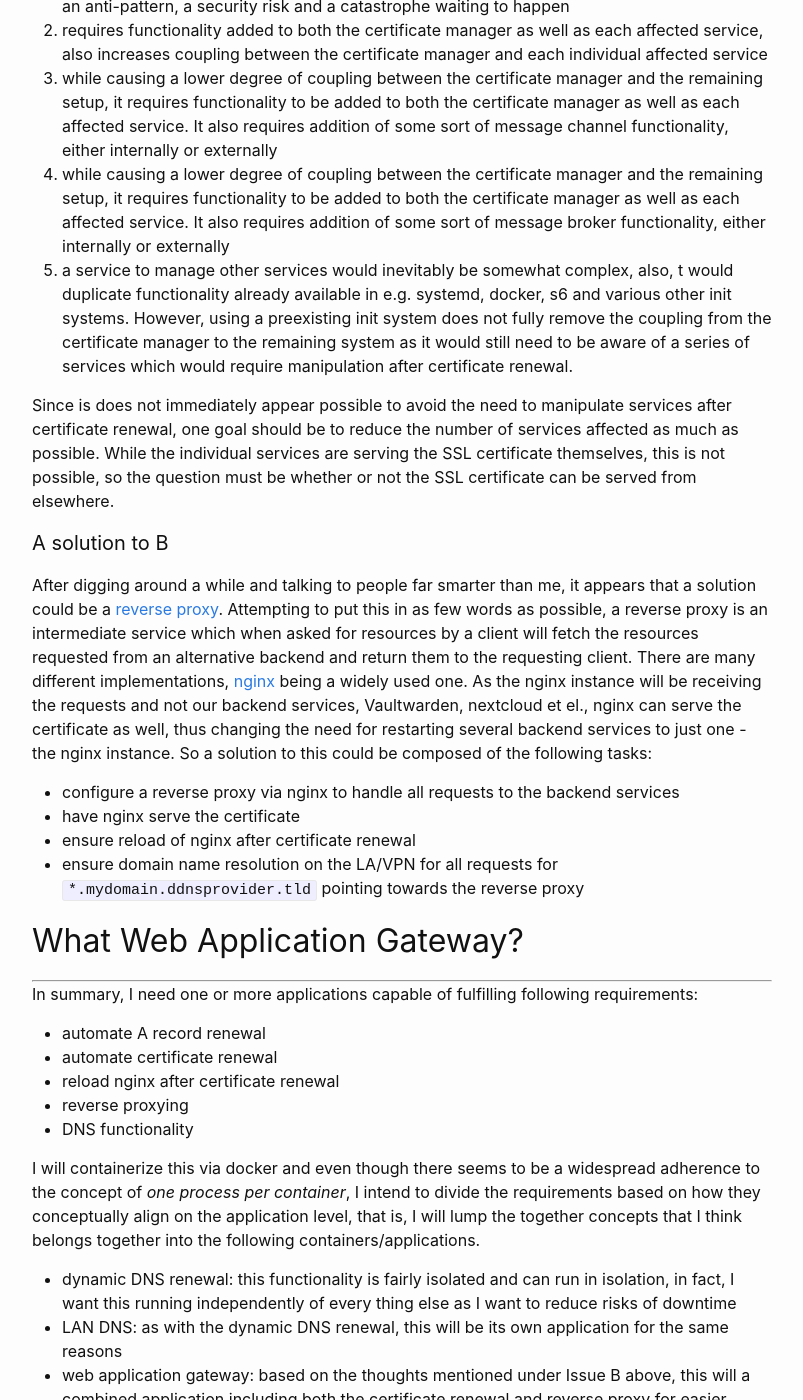
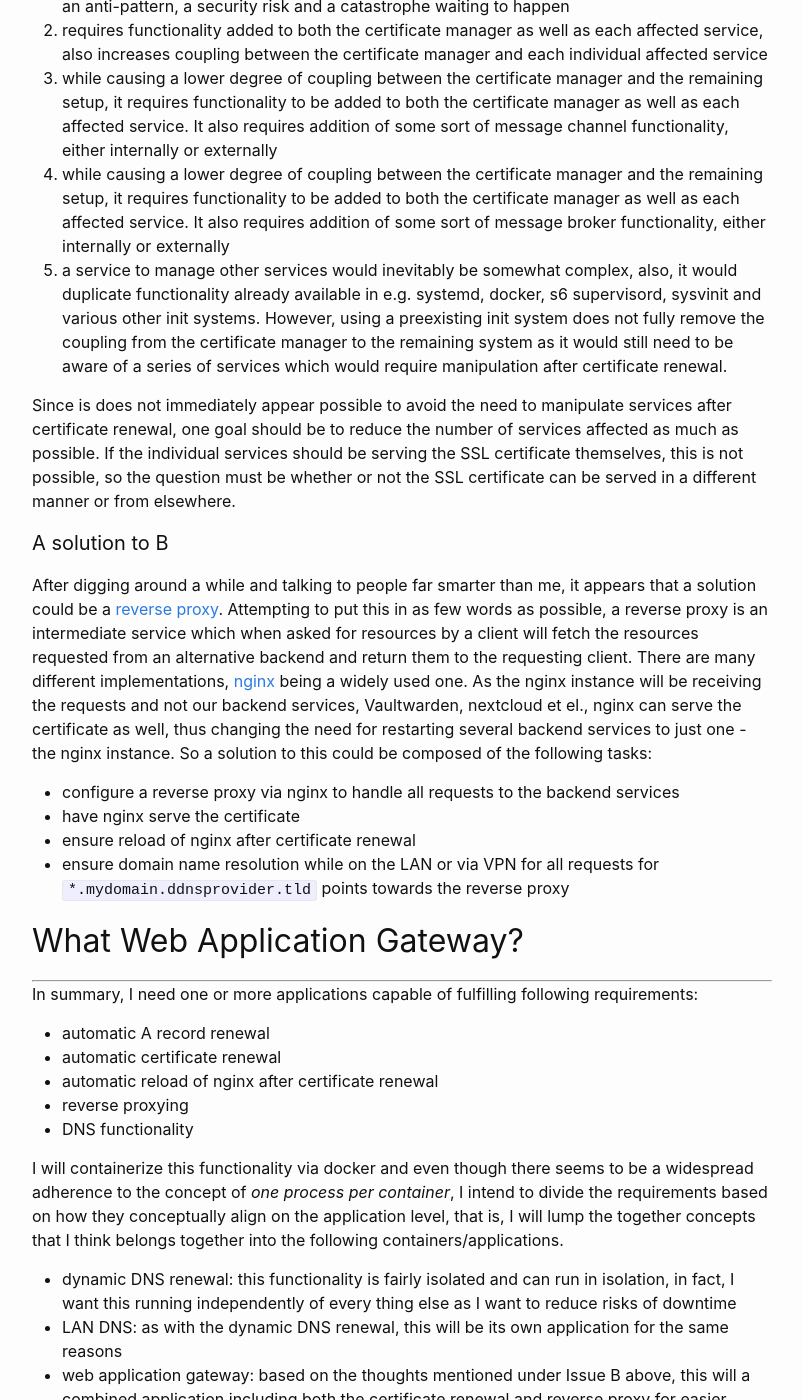
Before and after one commit to ndlarsen/ndlarsen.github.io, a Jekyll site: the page built from _posts/2021-08-14-building-a-simple-web-application-gateway-part-1.md, in a window 1280 px wide and 1400 px high, scrolled down 2429 px. Shown: the whole window, without its empty margins (238-1041 px from the left). Built offline with Jekyll 4.4.1, drawn with Linux system fonts in a browser that asks for light colours; some of the changed text lies outside the part shown.

Commit message:
typos and renaming

```diff
--- a/_posts/2021-08-14-building-a-web-application-gateway-part-1.md
+++ b/_posts/2021-08-14-building-a-simple-web-application-gateway-part-1.md
@@ -16,7 +16,7 @@ a point where I needed more available storage, I also wanted to self-host servic
 [Vaultwarden](https://github.com/dani-garcia/vaultwarden) (Bitwarden compatible backend) on my LAN behind a
 [VPN](https://en.wikipedia.org/wiki/Virtual_private_network). As all of these services should be available, both on LAN
 and VPN, under a domain from a dynamic DNS provider as either `mydomain.ddnsprovider.tld/service` or
-`service.mydomain.ddnsprovider.tld` I eventually found myself in need of a
+`service.mydomain.ddnsprovider.tld`, I eventually found myself in need of a
 [web application gateway](https://en.wikipedia.org/wiki/Application-level_gateway).
 
 While it is my impression (from what I have read and heard, I have no personal experience on this matter) that the
@@ -97,15 +97,15 @@ them are appropriate due to the latter in combination with following:
 4. while causing a lower degree of coupling between the certificate manager and the remaining setup, it requires
    functionality to be added to both the certificate manager as well as each affected service. It also requires addition
    of some sort of message broker functionality, either internally or externally
-5. a service to manage other services would inevitably be somewhat complex, also, t would duplicate functionality
-   already available in e.g. systemd, docker, s6 and various other init systems. However, using a preexisting init
-   system does not fully remove the coupling from the certificate manager to the remaining system as it would still need
-   to be aware of a series of services which would require manipulation after certificate renewal.
+5. a service to manage other services would inevitably be somewhat complex, also, it would duplicate functionality
+   already available in e.g. systemd, docker, s6 supervisord, sysvinit and various other init systems. However, using a
+   preexisting init system does not fully remove the coupling from the certificate manager to the remaining system as it
+   would still need to be aware of a series of services which would require manipulation after certificate renewal.
 
 Since is does not immediately appear possible to avoid the need to manipulate services after certificate renewal, one
-goal should be to reduce the number of services affected as much as possible. While the individual services are serving
-the SSL certificate themselves, this is not possible, so the question must be whether or not the SSL certificate can be
-served from elsewhere.
+goal should be to reduce the number of services affected as much as possible. If the individual services should be
+serving the SSL certificate themselves, this is not possible, so the question must be whether or not the SSL certificate
+can be served in a different manner or from elsewhere.
 
 #### A solution to B
 After digging around a while and talking to people far smarter than me, it appears that a solution could be a
@@ -119,21 +119,21 @@ a solution to this could be composed of the following tasks:
 * configure a reverse proxy via nginx to handle all requests to the backend services
 * have nginx serve the certificate
 * ensure reload of nginx after certificate renewal
-* ensure domain name resolution on the LA/VPN for all requests for `*.mydomain.ddnsprovider.tld` pointing towards the
-  reverse proxy
+* ensure domain name resolution while on the LAN or via VPN for all requests for `*.mydomain.ddnsprovider.tld` points
+  towards the reverse proxy
 
 ## What Web Application Gateway?
 ---
 In summary, I need one or more applications capable of fulfilling following requirements:
 
-* automate A record renewal
-* automate certificate renewal
-* reload nginx after certificate renewal
+* automatic A record renewal
+* automatic certificate renewal
+* automatic reload of nginx after certificate renewal
 * reverse proxying
 * DNS functionality
 
-I will containerize this via docker and even though there seems to be a widespread adherence to the concept of
-_one process per container_, I intend to divide the requirements based on how they conceptually align on the
+I will containerize this functionality via docker and even though there seems to be a widespread adherence to the
+concept of _one process per container_, I intend to divide the requirements based on how they conceptually align on the
 application level, that is, I will lump the together concepts that I think belongs together into the following
 containers/applications.
 
```
Also changed, not shown: other parts of _posts/2021-08-14-building-a-simple-web-application-gateway-part-1.md (+2 -2 lines), _posts/2021-08-15-building-a-simple-web-application-gateway-part-2.md (+2 -2 lines).
